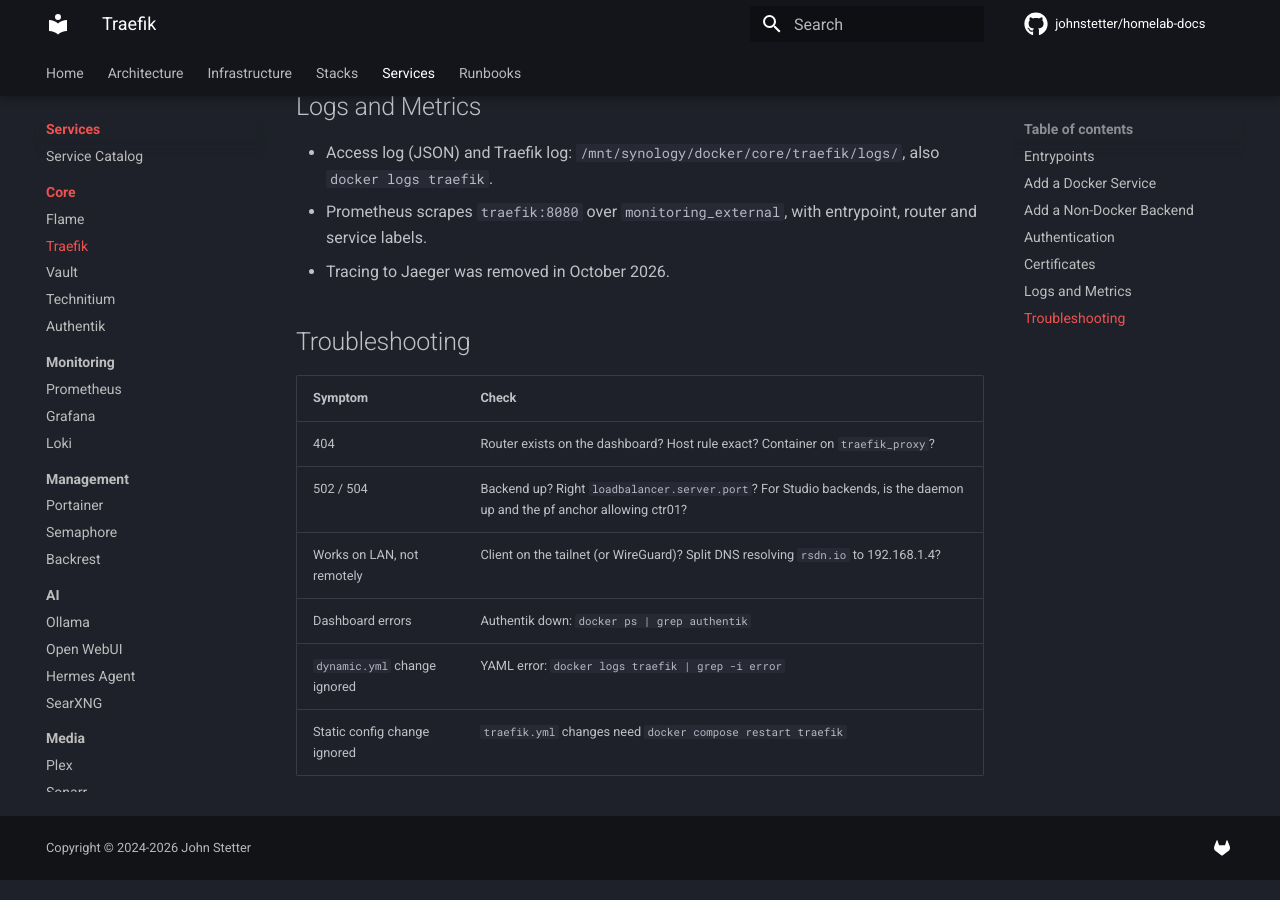
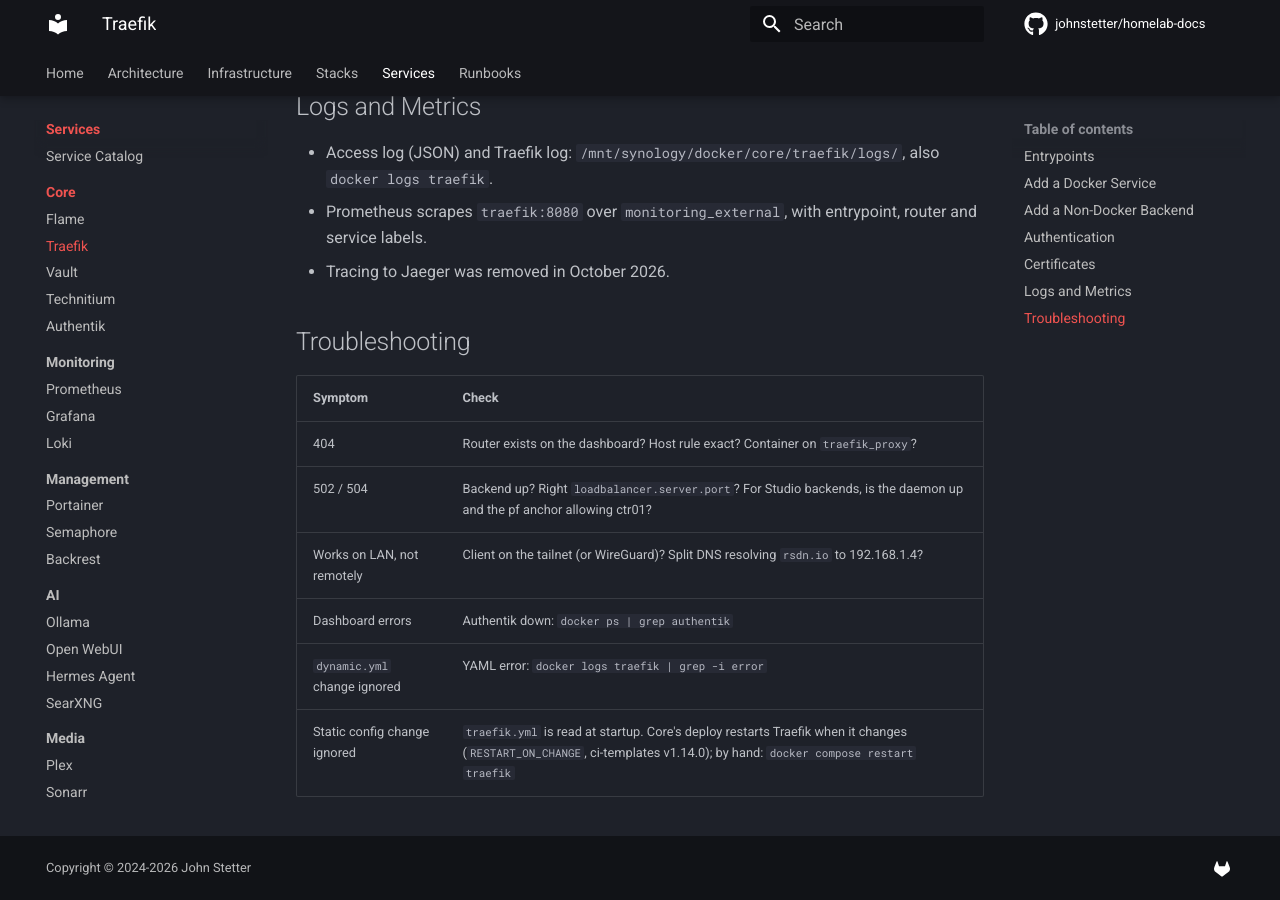
Before and after one commit to johnstetter/homelab-docs, an MkDocs documentation site: the page built from docs/services/traefik.md, in a window 1280 px wide and 900 px high, scrolled down 2744 px. Built offline with MkDocs 1.6.1 and Material for MkDocs 9.7.7, drawn with Linux system fonts in a browser that asks for light colours; comment, search, counter and statistics services are not loaded; the version menu is left out.

Commit message:
docs(traefik): static config changes now restart Traefik on deploy
core uses ci-templates v1.14.0 RESTART_ON_CHANGE for traefik.yml.

Co-Authored-By: Claude Opus 5.5 <noreply@anthropic.com>
Claude-Session: https://claude.ai/code/session_01DqvB54RQ4BSfzAUYzbD3Q1

```diff
--- a/docs/services/traefik.md
+++ b/docs/services/traefik.md
@@ -103,4 +103,4 @@ docker logs traefik 2>&1 | grep -i acme
 | Works on LAN, not remotely | Client on the tailnet (or WireGuard)? Split DNS resolving `rsdn.io` to 192.168.1.4? |
 | Dashboard errors | Authentik down: `docker ps | grep authentik` |
 | `dynamic.yml` change ignored | YAML error: `docker logs traefik | grep -i error` |
-| Static config change ignored | `traefik.yml` changes need `docker compose restart traefik` |
+| Static config change ignored | `traefik.yml` is read at startup. Core's deploy restarts Traefik when it changes (`RESTART_ON_CHANGE`, ci-templates v1.14.0); by hand: `docker compose restart traefik` |
```
